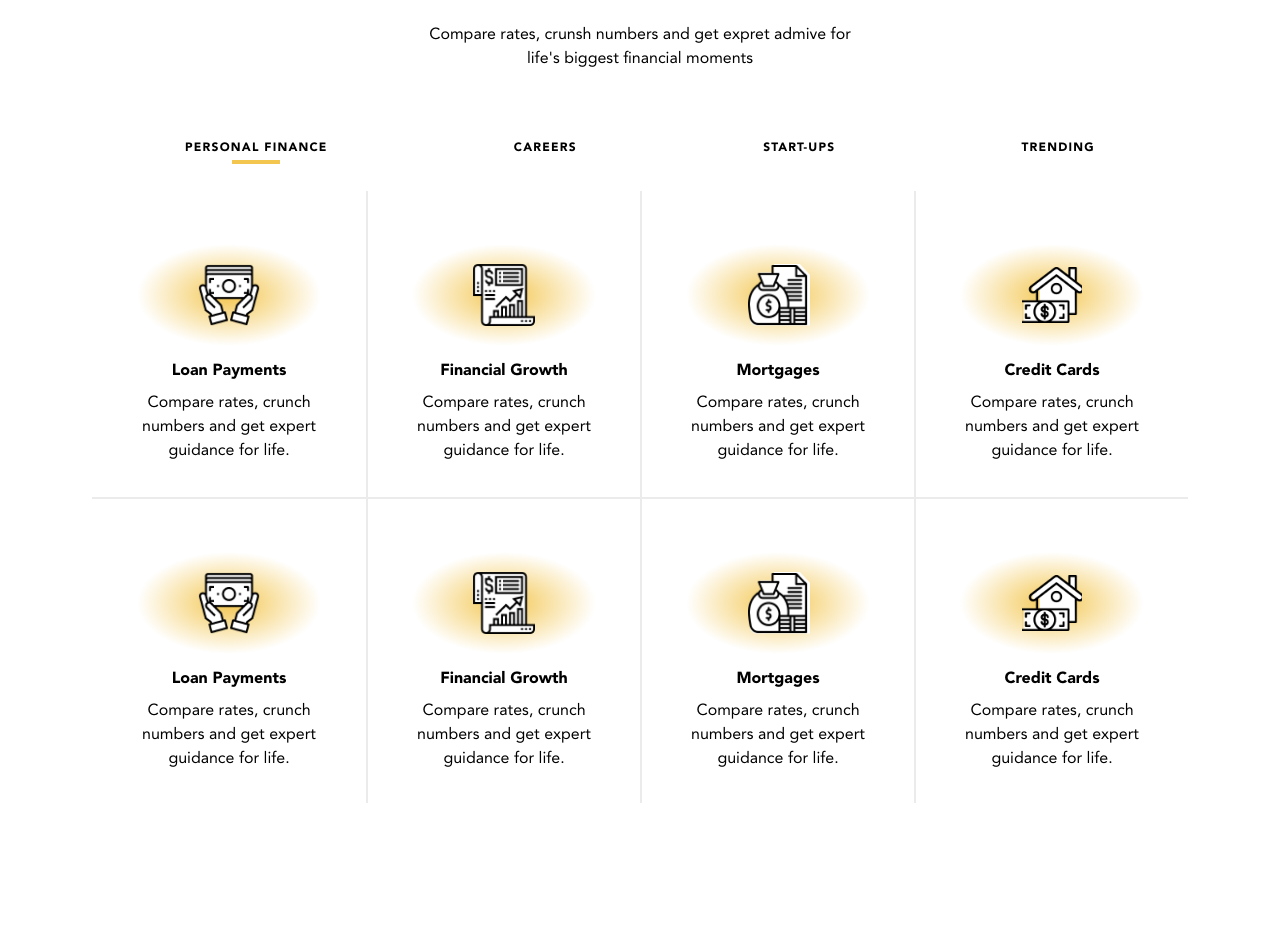
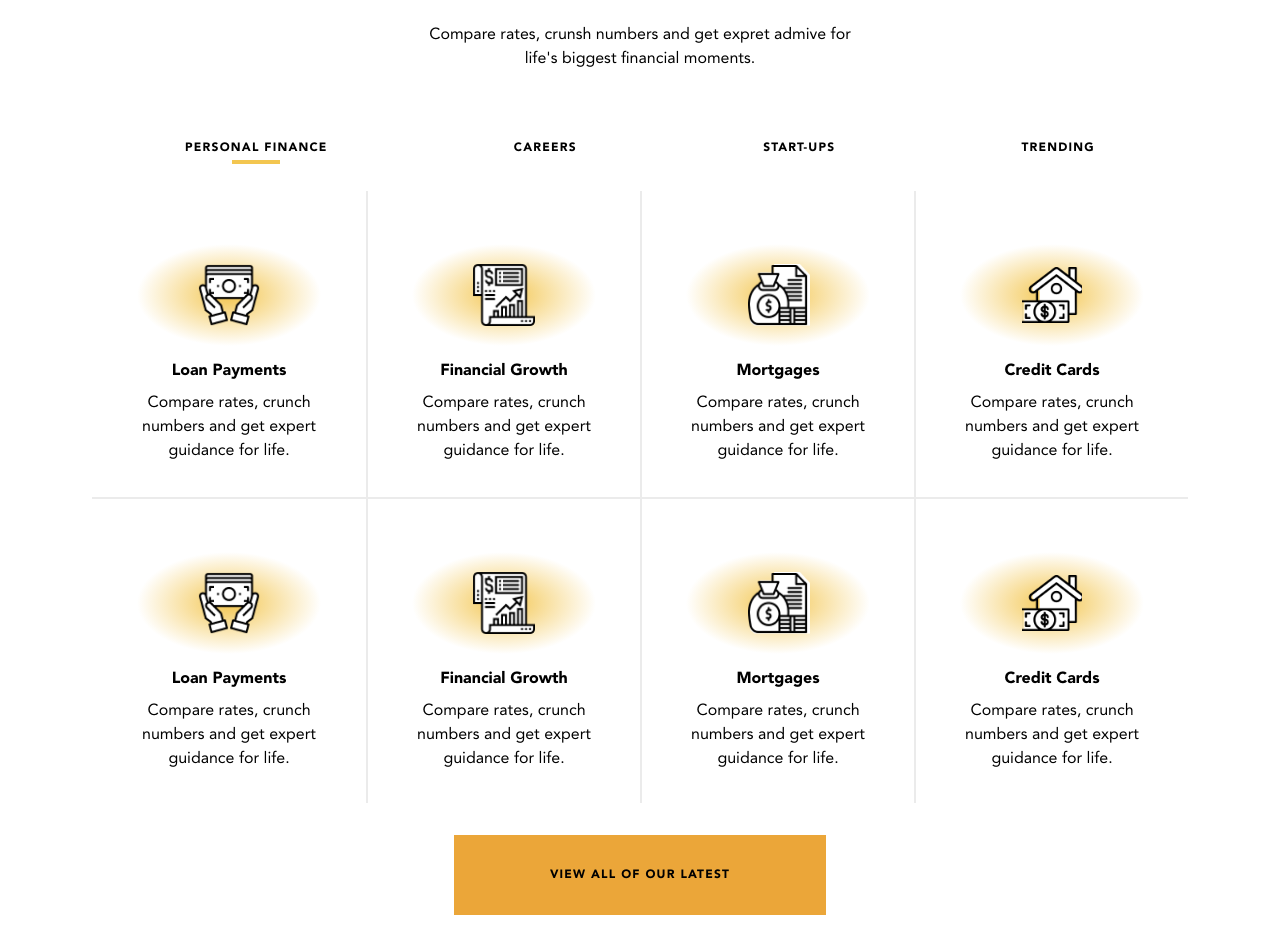
Before and after one commit to m87wheeler/intent-tech-test, a Next.js app: page / in a window 1280 px wide. Shown: the part 109-1056 px from the top of the page. Before the commit the page ends 944 px from the top, so only its background shows below. Built offline with nearby package versions, Linux system fonts and the light colour scheme.

Commit message:
chore: style reusable button component and add to section

```diff
--- a/components/atom/button.tsx
+++ b/components/atom/button.tsx
@@ -1,11 +1,40 @@
+import Link from "next/link";
 import * as React from "react";
 
-interface Props extends React.ComponentPropsWithoutRef<"button"> {}
+interface Props extends React.ComponentPropsWithoutRef<"button"> {
+  href?: string;
+  external?: boolean;
+}
 
-const Button = ({ ...props }: Props) => {
+const Button = ({ children, href, external = false, ...props }: Props) => {
+  const sharedClassNames =
+    "inline-block bg-primary font-bold text-xs uppercase px-24 py-8 tracking-widest";
+
+  // external link
+  if (href && external)
+    return (
+      <a
+        className={sharedClassNames}
+        href={href}
+        target="__blank"
+        rel="noreferrer noopenner"
+      >
+        {children}
+      </a>
+    );
+
+  // internal link
+  if (href)
+    return (
+      <Link className={sharedClassNames} href={href}>
+        {children}
+      </Link>
+    );
+
+  // button
   return (
-    <button {...props}>
-      <slot />
+    <button className={sharedClassNames} {...props}>
+      {children}
     </button>
   );
 };
--- a/components/layout/section/section.tsx
+++ b/components/layout/section/section.tsx
@@ -4,7 +4,7 @@ type Props = { header?: React.ReactNode; children: React.ReactNode };
 
 const Section = ({ header, children }: Props) => {
   return (
-    <section className="section p-8 flex flex-column gap-8">
+    <section className="section p-8 flex flex-column gap-8 items-center">
       {header}
       {children}
     </section>
--- a/pages/index.tsx
+++ b/pages/index.tsx
@@ -1,4 +1,5 @@
 import * as React from "react";
+import Button from "~/components/atom/button";
 import Metadata from "~/components/atom/metadata";
 import Section from "~/components/layout/section/section";
 import SectionHeader from "~/components/layout/section/section-header";
@@ -27,8 +28,8 @@ const HomePage = ({ data }: Props) => {
         header={
           <SectionHeader
             subtitle="Areas of focus"
-            title="Discover an interest or topic"
-            description="Compare rates, crunsh numbers and get expret admive for life's biggest financial moments"
+            title="Discover an interest or topic."
+            description="Compare rates, crunsh numbers and get expret admive for life's biggest financial moments."
             variant="primary"
           />
         }
@@ -49,6 +50,9 @@ const HomePage = ({ data }: Props) => {
           }
           topics={topics}
         />
+        <Button href="https://intent.uk/" external>
+          View All Of Our Latest
+        </Button>
       </Section>
     </>
   );
```
